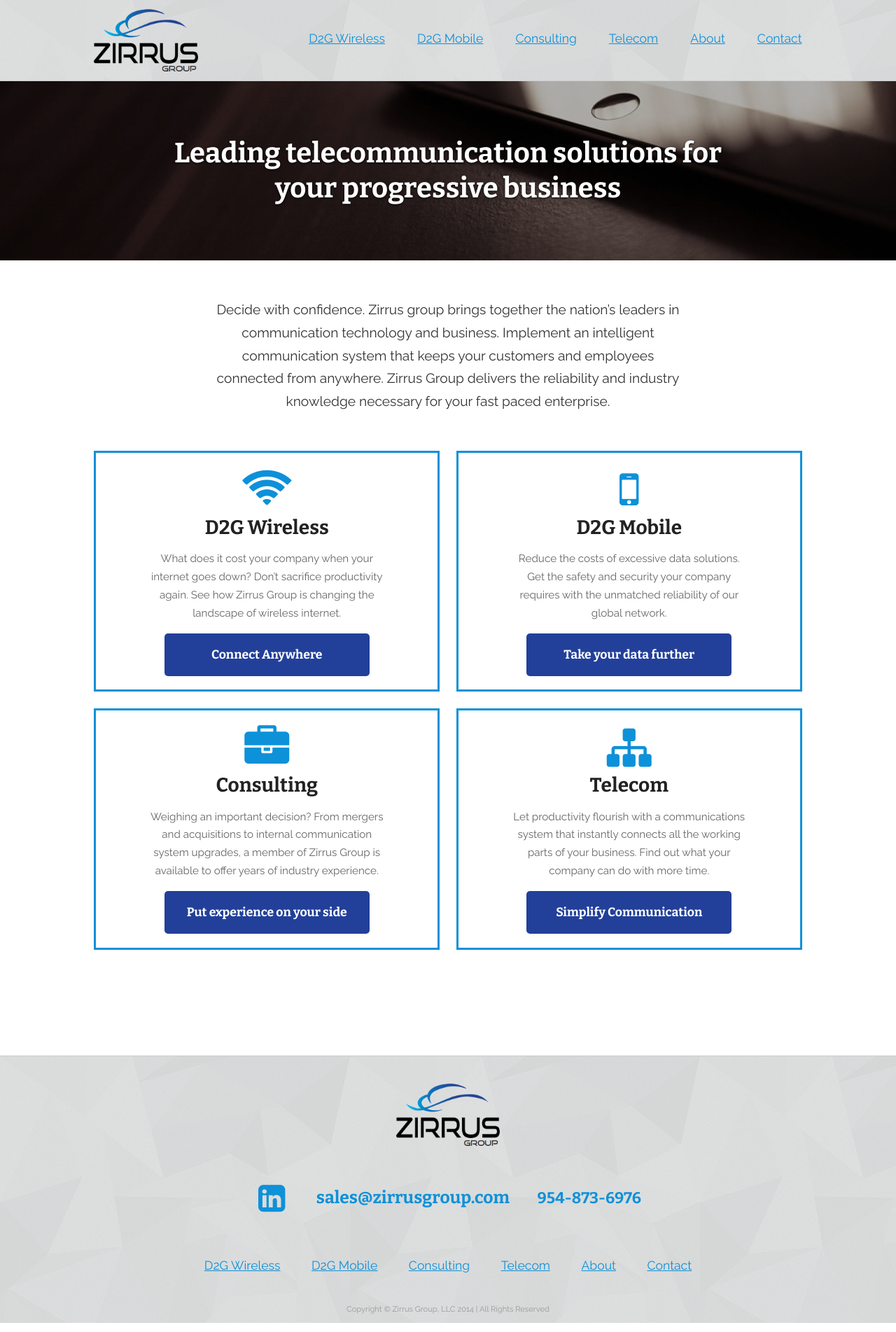
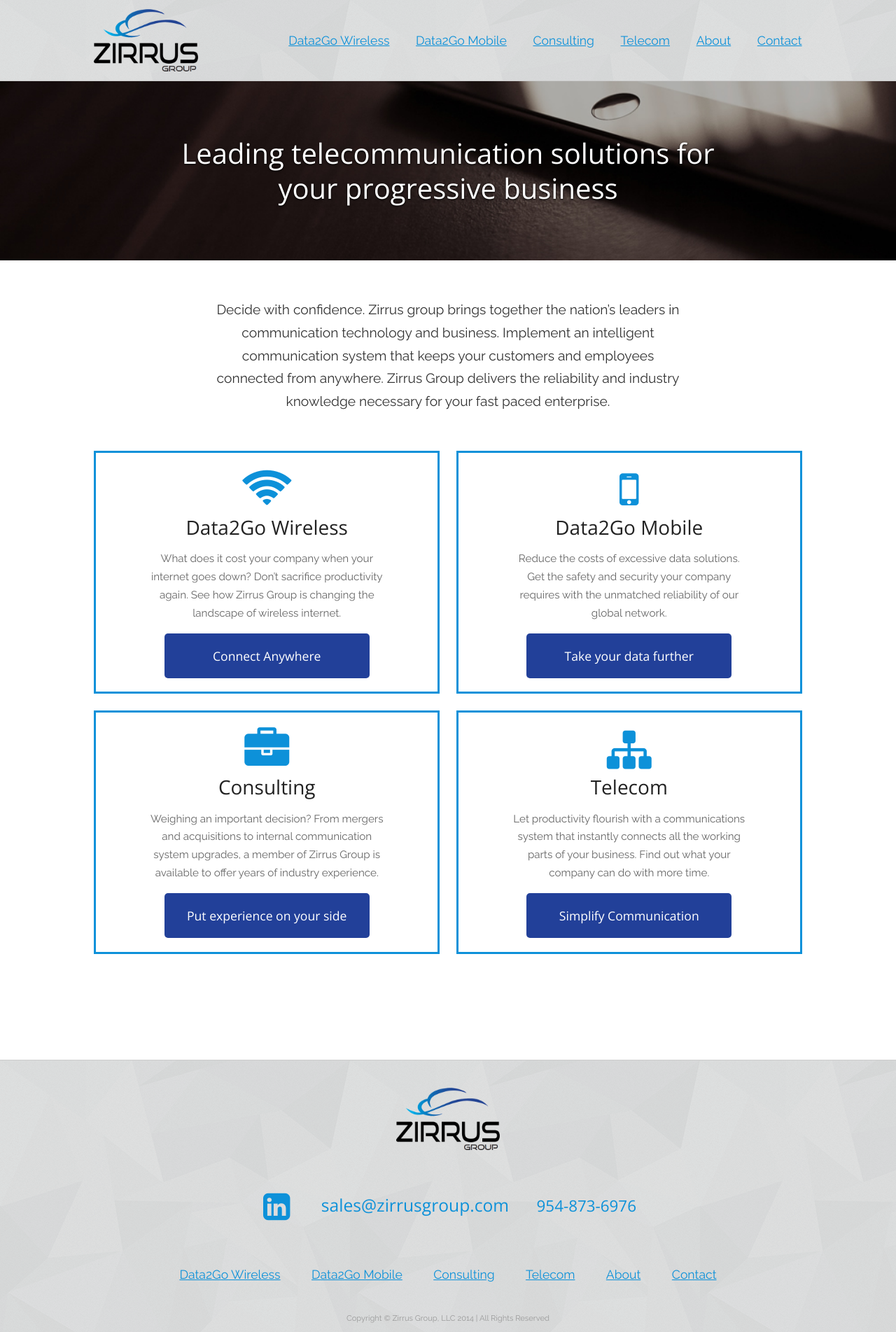
Before and after one commit to 320ny/zirrus, a Jekyll site: the page built from index.html, in a window 1280 px wide. Shown: the whole page at 70% size. Built offline with Jekyll 4.4.1, drawn with Linux system fonts in a browser that asks for light colours; nearby versions of some CDN libraries; Markdown is read by kramdown in place of the engine named in the settings.

Commit message:
updated fonts and d2g wording

```diff
--- a/_layouts/default.html
+++ b/_layouts/default.html
@@ -18,7 +18,7 @@
     <script src="{{ site.baseurl}}/js/vendor/modernizr-2.6.2.min.js"></script>
 
     <!-- Google Fonts -->
-    <link href='http://fonts.googleapis.com/css?family=Bitter:700|Raleway:400,700' rel='stylesheet' type='text/css'>
+    <link href='http://fonts.googleapis.com/css?family=Open+Sans:400|Raleway:400,700' rel='stylesheet' type='text/css'>
   </head>
 
   <body>
@@ -29,8 +29,8 @@
           <a href="{{ site.baseurl}}/" class="logo"><img src="{{ site.baseurl}}/img/logo.png" alt="Zirrus Group logo" title="Zirrus Group logo"></a>
           <button class="mobile-menu"><i class="fa fa-bars"></i>&nbsp; MENU</button>
           <ul class="link-list">
-            <li {% if page.url == '/d2gwireless/' %}class="active"{% endif %}><a href="{{ site.baseurl}}/d2gwireless/">D2G Wireless</a></li>
-            <li {% if page.url == '/d2gmobile/' %}class="active"{% endif %}><a href="{{ site.baseurl}}/d2gmobile/">D2G Mobile</a></li>
+            <li {% if page.url == '/d2gwireless/' %}class="active"{% endif %}><a href="{{ site.baseurl}}/d2gwireless/">Data2Go Wireless</a></li>
+            <li {% if page.url == '/d2gmobile/' %}class="active"{% endif %}><a href="{{ site.baseurl}}/d2gmobile/">Data2Go Mobile</a></li>
             <li {% if page.url == '/consulting/' %}class="active"{% endif %}><a href="{{ site.baseurl}}/consulting/">Consulting</a></li>
             <li {% if page.url == '/telecom/' %}class="active"{% endif %}><a href="{{ site.baseurl}}/telecom/">Telecom</a></li>
             <li {% if page.url == '/about/' %}class="active"{% endif %}><a href="{{ site.baseurl}}/about/">About</a></li>
@@ -58,8 +58,8 @@
           </aside><!-- end contact-info -->
 
           <ul>
-            <li><a href="{{ site.baseurl}}/d2gwireless/">D2G Wireless</a></li>
-            <li><a href="{{ site.baseurl}}/d2gmobile/">D2G Mobile</a></li>
+            <li><a href="{{ site.baseurl}}/d2gwireless/">Data2Go Wireless</a></li>
+            <li><a href="{{ site.baseurl}}/d2gmobile/">Data2Go Mobile</a></li>
             <li><a href="{{ site.baseurl}}/consulting/">Consulting</a></li>
             <li><a href="{{ site.baseurl}}/telecom/">Telecom</a></li>
             <li><a href="{{ site.baseurl}}/about/">About</a></li>
--- a/css/style.scss
+++ b/css/style.scss
@@ -24,14 +24,21 @@
 }
 $accent-color-1: #0D91D9;
 $accent-color-2: #224099;
+@mixin font-1 {
+  font-family: 'Raleway', sans-serif;
+  font-weight: 400;
+}
+@mixin font-2 {
+  font-family: 'Open Sans', serif;
+  font-weight: 400;
+}
 .container {
   @include outer-container;
   padding: 0 3%;
 }
 body {
+  @include font-1;
   font-size: 14px;
-  font-family: 'Raleway', sans-serif;
-  font-weight: 400;
   /* RESPONSIVE */
   @include respond-to(768) {
     font-size: 16px;
@@ -56,11 +63,10 @@
 h4,
 h5,
 h6 {
+  @include font-2;
   margin-bottom: 0;
   line-height: 1.25em;
   color: #222;
-  font-family: 'Bitter', serif;
-  font-weight: 700;
 }
 h1 {
   font-size: 2.5em;
@@ -93,6 +99,7 @@
   font-weight: 700;
 }
 .btn {
+  @include font-2;
   display: inline-block;
   width: 100%;
   padding: 20px 15px;
@@ -102,8 +109,6 @@
   color: #fff;
   text-decoration: none;
   font-size: 1.1em;
-  font-family: 'Bitter', serif;
-  font-weight: 700;
   -webkit-font-smoothing: antialiased;
   &:hover {
     @include transition;
@@ -124,11 +129,11 @@
   ul {
     margin-bottom: 0;
     li {
+      @include font-2;
       display: inline-block;
       margin: 0 1.5%;
       font-size: 1.4em;
       color: $accent-color-1;
-      font-family: 'Bitter', serif;
       a {
         text-decoration: none;
         &:hover {
@@ -202,12 +207,12 @@
         /* RESPONSIVE */
         @include respond-to(768) {
           display: inline-block;
-          margin: 0 0 0 5%;
+          margin: 0 0 0 4%;
           text-align: right;
         }
         a {
           display: block;
-          padding: 10% 0 5%;
+          padding: 10% 0 4%;
           font-size: 1.1em;
           color: #fff;
           background: #333;
@@ -514,11 +519,11 @@
   input[type="email"],
   select,
   textarea {
+    @include font-1;
     width: 100%;
     margin-bottom: 7%;
     padding: 10px;
     font-size: 1.1em;
-    font-family: 'Raleway', sans-serif;
     border: 2px solid #ccc;
     color: #666;
     -webkit-box-sizing: border-box;
@@ -534,7 +539,6 @@
   }
   textarea {
     height: 200px;
-    font-family: 'Raleway', sans-serif;
     font-size: 1em;
     &:focus {
       outline-color: $accent-color-1;
--- a/index.html
+++ b/index.html
@@ -24,30 +24,30 @@
 
     <section class="product-teaser">
       <a href="#"><i class="fa fa-wifi"></i></a>
-      <a href="#"><h3>D2G Wireless</h3></a>
+      <a href="#"><h3>Data2Go Wireless</h3></a>
       <p>What does it cost your company when your internet goes down? Don’t sacrifice productivity again. See how Zirrus Group is changing the landscape of wireless internet.</p>
-      <a href="#" class="btn">Connect Anywhere</a>
+      <a href="{{ site.baseurl}}/d2gwireless/" class="btn">Connect Anywhere</a>
     </section><!-- end product-teaser -->
 
     <section class="product-teaser">
       <a href="#"><i class="fa fa-mobile"></i></a>
-      <a href="#"><h3>D2G Mobile</h3></a>
+      <a href="#"><h3>Data2Go Mobile</h3></a>
       <p>Reduce the costs of excessive data solutions. Get the safety and security your company requires with the unmatched reliability of our global network.</p>
-      <a href="#" class="btn">Take your data further</a>
+      <a href="{{ site.baseurl}}/d2gmobile/" class="btn">Take your data further</a>
     </section><!-- end product-teaser -->
 
     <section class="product-teaser">
       <a href="#"><i class="fa fa-briefcase"></i></a>
       <a href="#"><h3>Consulting</h3></a>
       <p>Weighing an important decision? From mergers and acquisitions to internal communication system upgrades, a member of Zirrus Group is available to offer years of industry experience.</p>
-      <a href="#" class="btn">Put experience on your side</a>
+      <a href="{{ site.baseurl}}/consulting/" class="btn">Put experience on your side</a>
     </section><!-- end product-teaser -->
 
     <section class="product-teaser">
       <a href="#"><i class="fa fa-sitemap"></i></a>
       <a href="#"><h3>Telecom</h3></a>
       <p>Let productivity flourish with a communications system that instantly connects all the working parts of your business. Find out what your company can do with more time.</p>
-      <a href="#" class="btn">Simplify Communication</a>
+      <a href="{{ site.baseurl}}/telecom/" class="btn">Simplify Communication</a>
     </section><!-- end product-teaser -->
 
   </section><!-- end product-teaser-wrapper -->
```
Also changed, not shown: about.html (+4 -4 lines).
